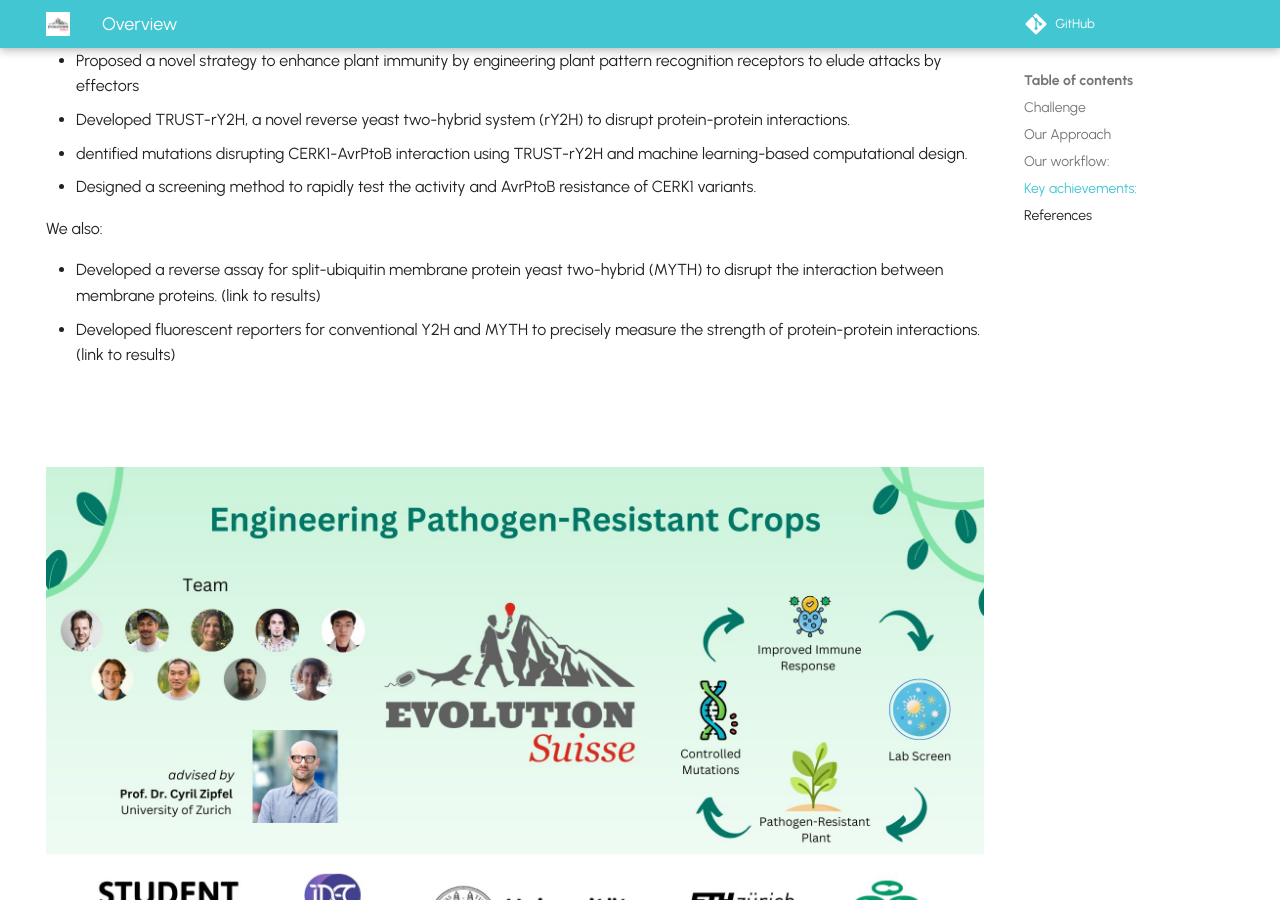
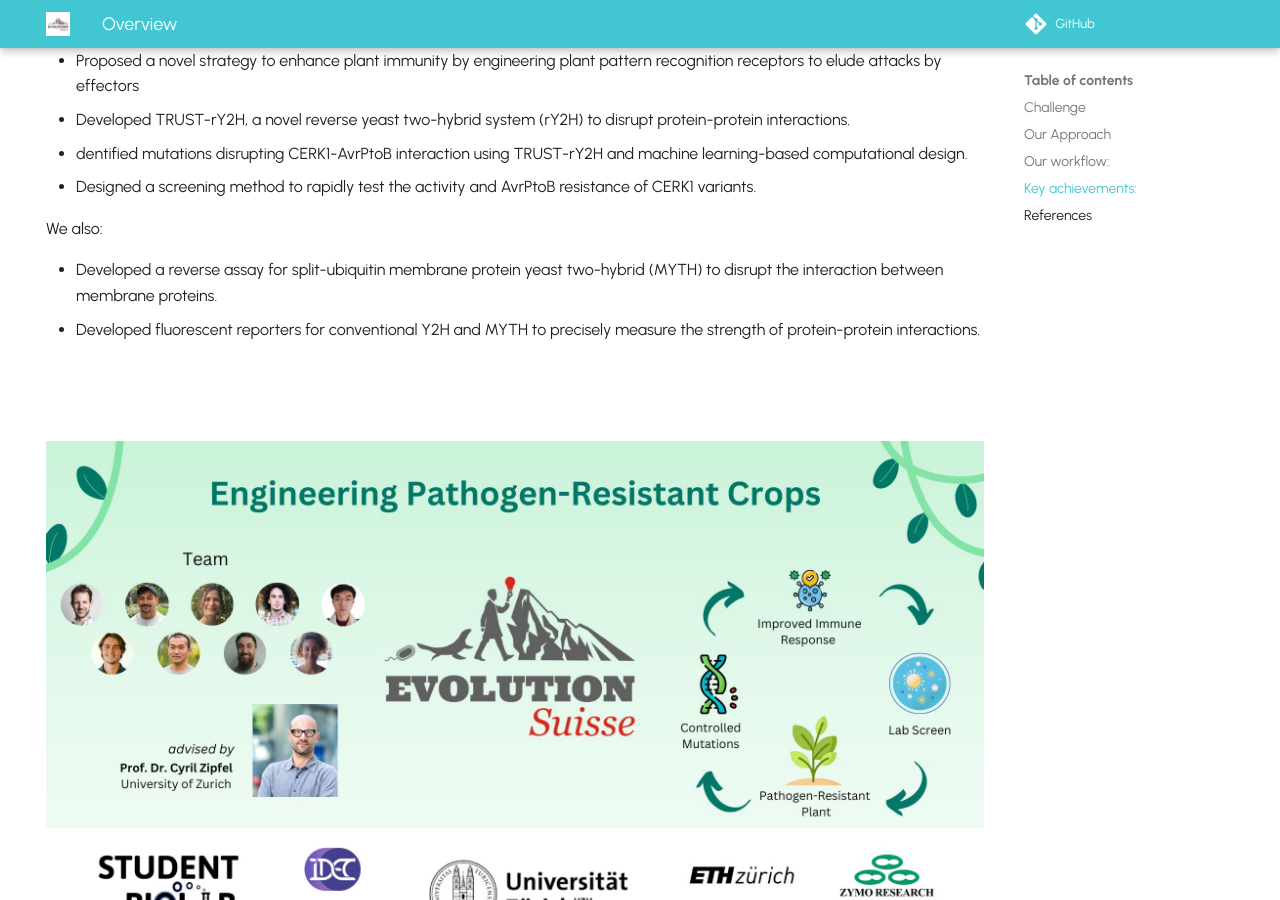
Before and after one commit to idec-teams/2023_Evolution_Suisse, an MkDocs documentation site: the page built from docs/index.md, in a window 1280 px wide and 900 px high, scrolled down 1230 px. Built offline with MkDocs 1.6.1 and Material for MkDocs 9.7.7, drawn with Linux system fonts in a browser that asks for light colours; comment, search, counter and statistics services are not loaded.

Commit message:
update outlooks

```diff
--- a/docs/index.md
+++ b/docs/index.md
@@ -43,8 +43,8 @@ To help plants win the arms race, we are employing a Nobel Prize-winning technol
 
 We also:
 
- * Developed a reverse assay for split-ubiquitin membrane protein yeast two-hybrid (MYTH) to disrupt the interaction between membrane proteins. (link to results)
- * Developed fluorescent reporters for conventional Y2H and MYTH to precisely measure the strength of protein-protein interactions. (link to results)
+ * Developed a reverse assay for split-ubiquitin membrane protein yeast two-hybrid (MYTH) to disrupt the interaction between membrane proteins.
+ * Developed fluorescent reporters for conventional Y2H and MYTH to precisely measure the strength of protein-protein interactions.
 
 
 
```
